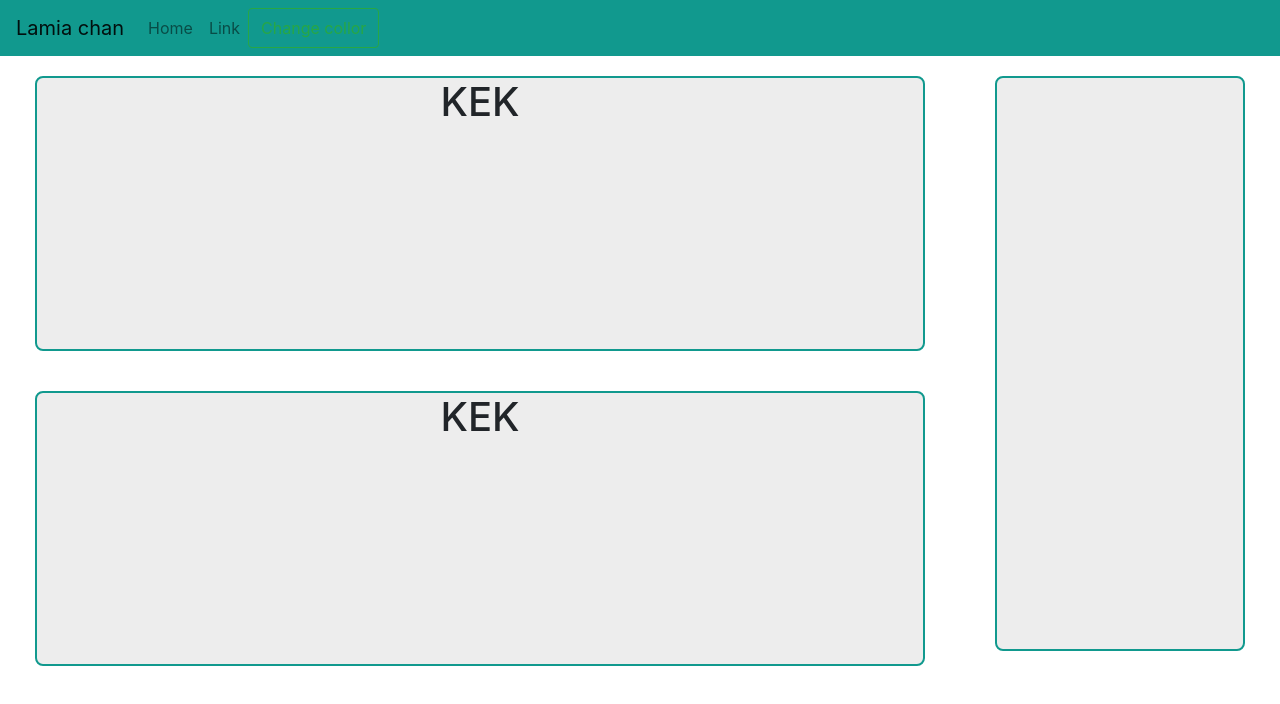
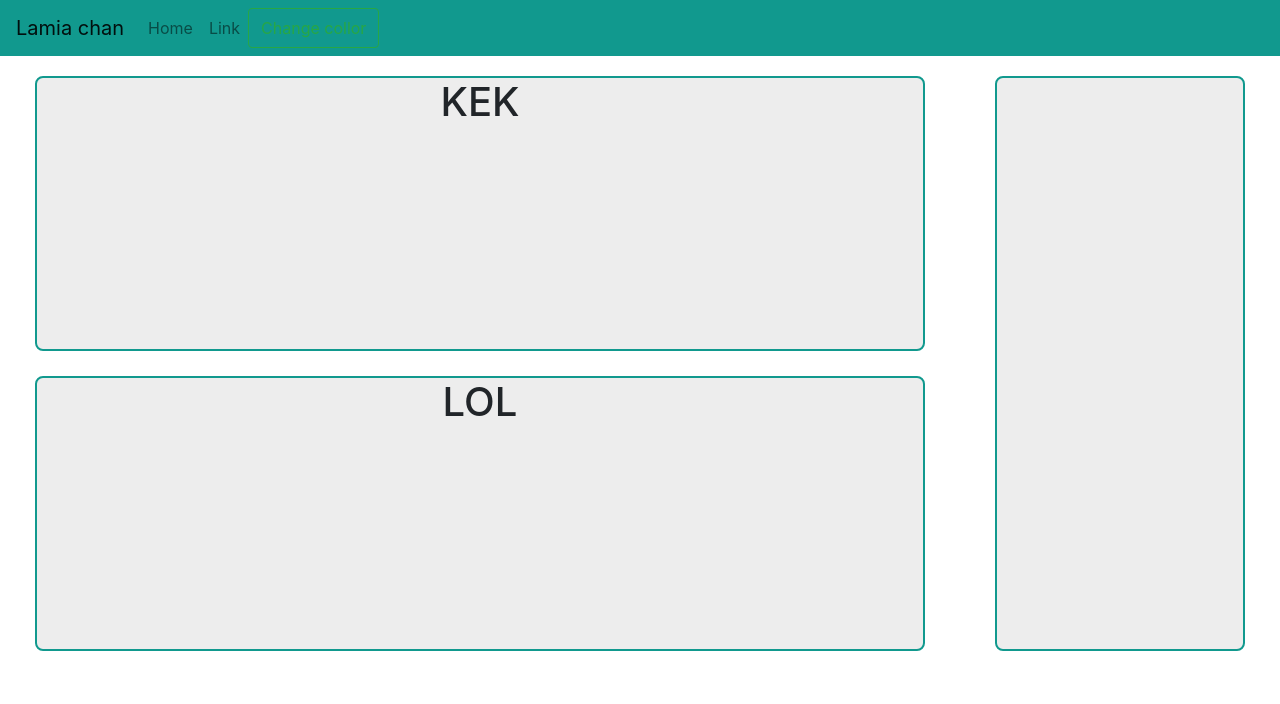
Before and after one commit to LamiaChan/Web, a React (Create React App) app in the folder frontend/: page / in a window 1280 px wide. Shown: the top 704 px of the page. Built offline with nearby package versions, Linux system fonts and the light colour scheme.

Commit message:
Main style fixes

```diff
--- a/frontend/src/App.css
+++ b/frontend/src/App.css
@@ -29,5 +29,16 @@
   border-radius: 8px;
   border: 2px solid #fff;
   margin:20px;
+  margin-bottom: 25px;
   height: 275px;
 }
+
+/* MAIN NEWS */
+.MainNews{
+  background: rgba(196, 196, 196, 0.3);
+  border-radius: 8px;
+  border: 2px solid #fff;
+  margin:20px;
+  height: 275px;
+  margin-top: 0;
+}
--- a/frontend/src/components/MainNews.js
+++ b/frontend/src/components/MainNews.js
@@ -5,8 +5,8 @@ import '../App.css'
 export default class MainNews extends React.Component {
   render(){
     return(
-        <div className="MainContent" style={{borderColor: this.props.mainColor}}>
-          <h1>KEK</h1>
+        <div className="MainNews" style={{borderColor: this.props.mainColor}}>
+          <h1>LOL</h1>
         </div>
     )
   }
```
